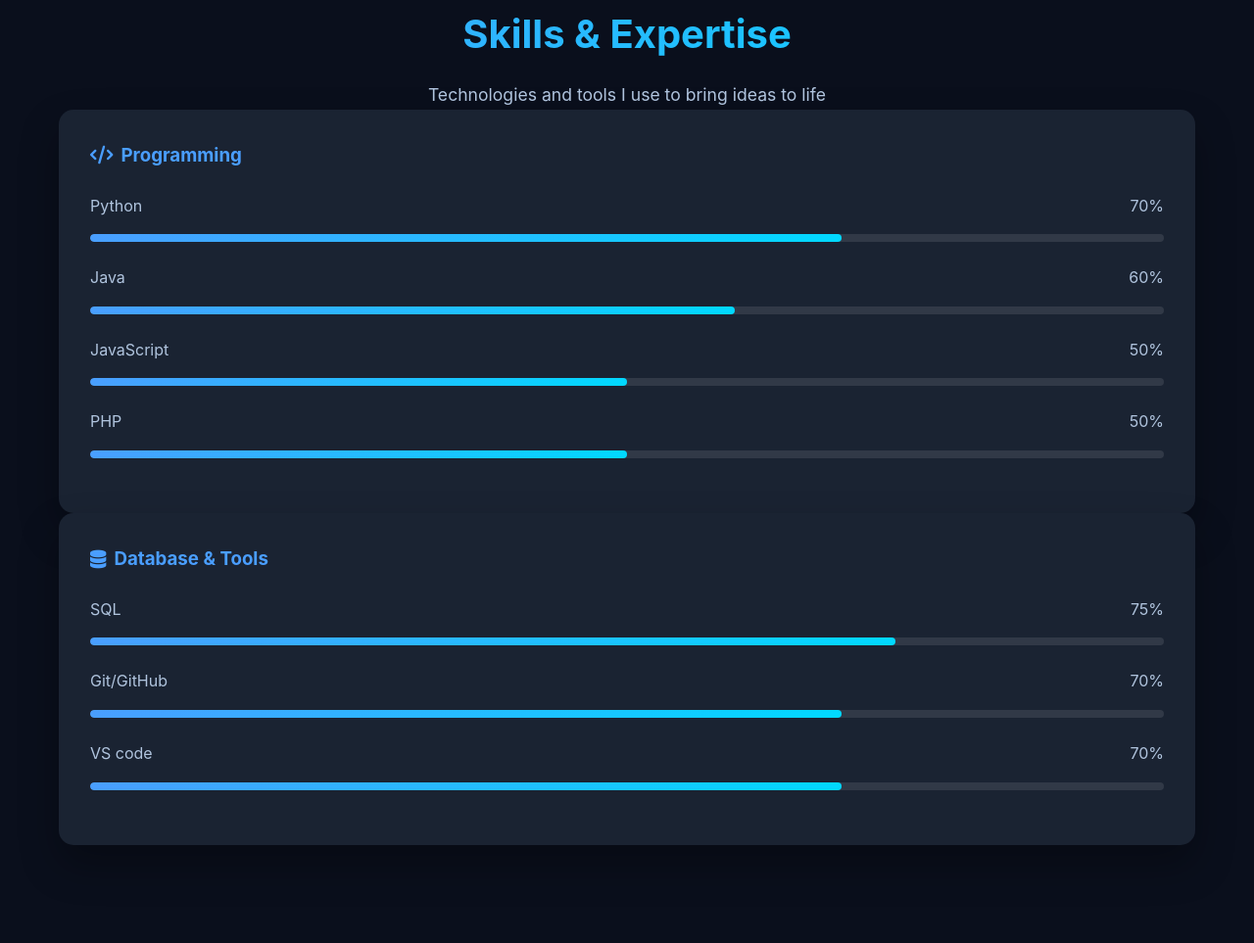
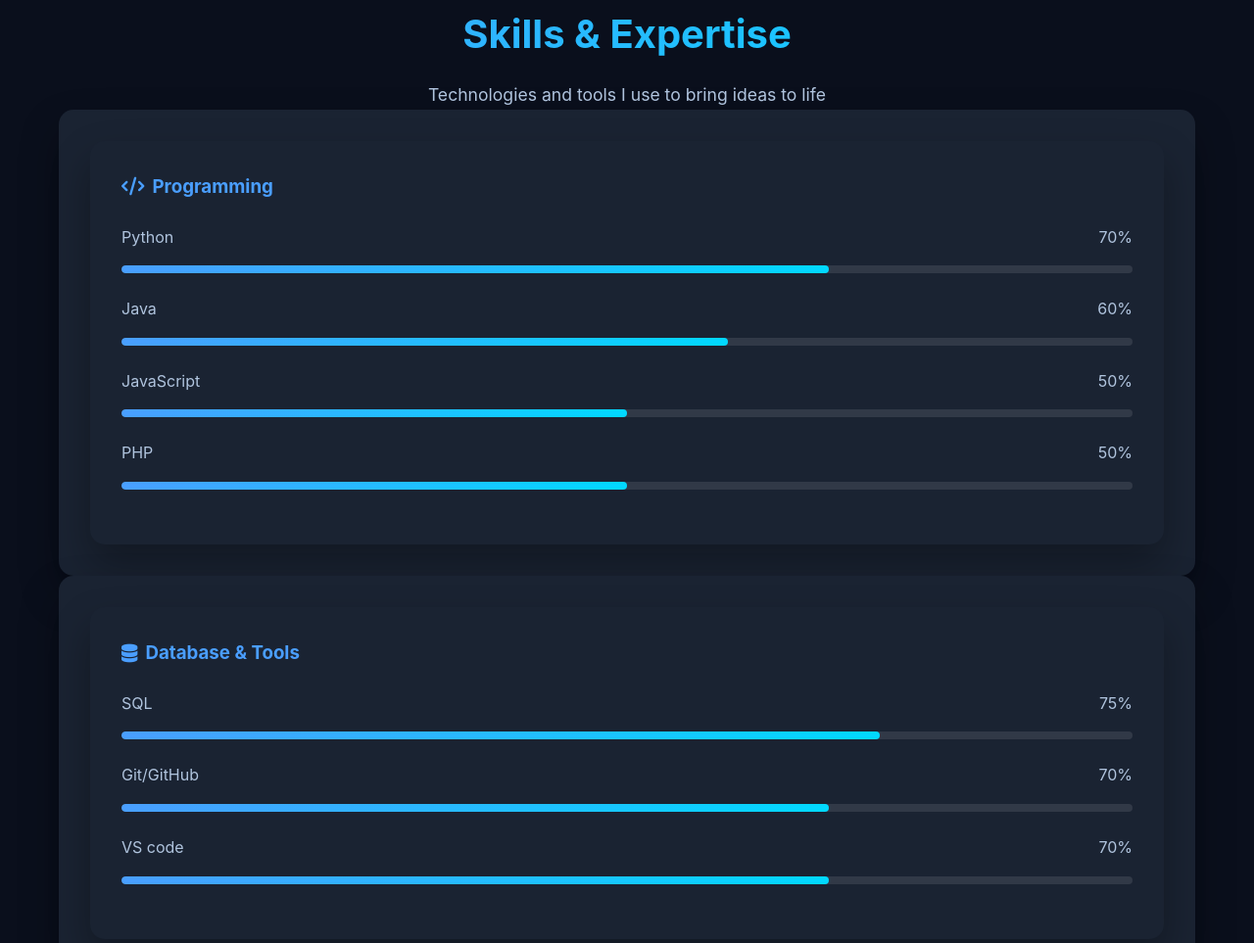
Before and after one commit to Kugashanth/portfolio, a plain HTML site: page index.html in a window 1280 px wide. Shown: the part 1789-2752 px from the top of the page at 98% size. Drawn offline with Linux system fonts and the light colour scheme.

Commit message:
Update index.html

```diff
--- a/index.html
+++ b/index.html
@@ -886,6 +886,7 @@
                 <p>Technologies and tools I use to bring ideas to life</p>
 
                 <div class="skill-category">
+                <div class="contact-form">
                     <h3><i class="fas fa-code"></i> Programming</h3>
                     <div class="skill-item">
                         <div class="skill-item">
@@ -912,7 +913,9 @@
                         </div>
                     </div>
                 </div>
+                </div>
                 <div class="skill-category">
+                <div class="contact-form">
                     <h3><i class="fas fa-database"></i> Database & Tools</h3>
                     <div class="skill-item">
                         <span><span>SQL</span><span>75%</span></span>
@@ -932,6 +935,7 @@
                             <div class="skill-progress" data-width="70"></div>
                         </div>
                     </div>
+                </div>
                 </div>
             </div>
         </div>
```
